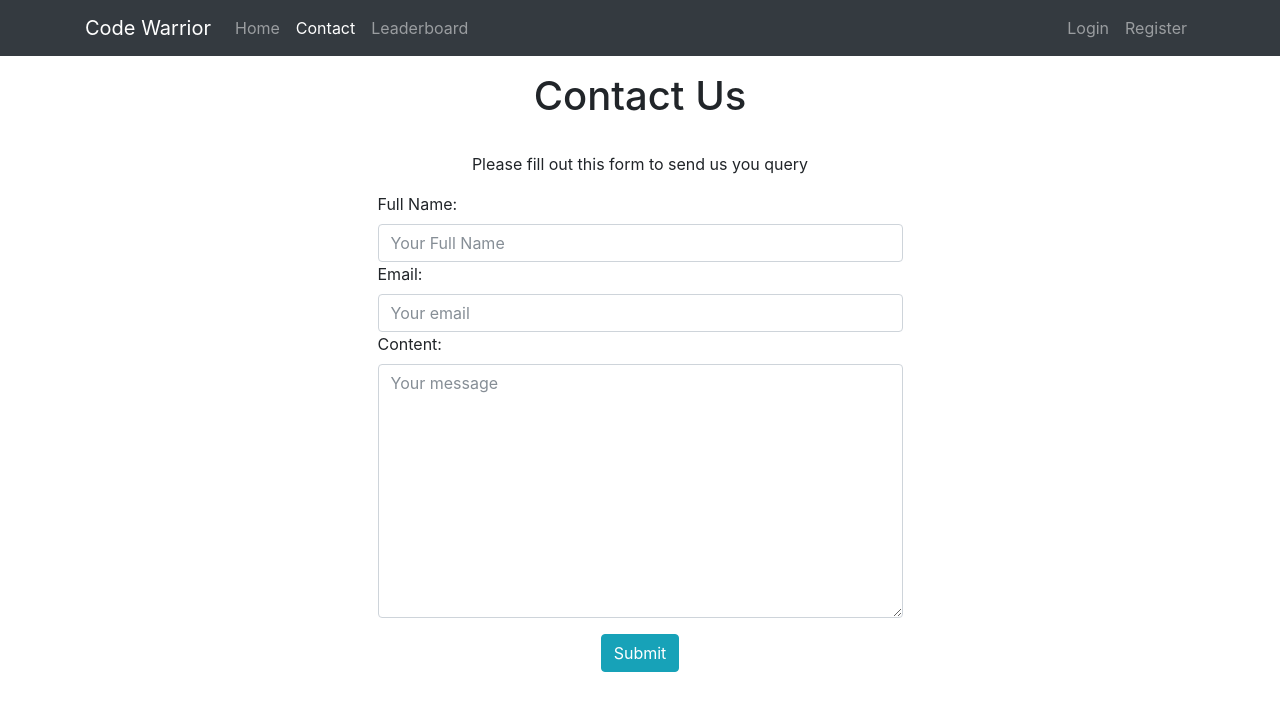
After one commit to shan18/Online-Judge, a Django app: page /contact/ in a window 1280 px wide. The commit adds this page. Shown: the top 711 px of the page. Run offline with Django 3.2, Linux system fonts and the light colour scheme; parts of the project's set-up code (start-up, migrations or seed data) failed here and were passed over; some libraries are stand-ins or nearby versions.

Commit message:
Add contact functionality

```diff
--- /dev/null
+++ b/judge/forms.py
@@ -0,0 +1,13 @@
+from django import forms
+
+
+class ContactForm(forms.Form):
+    fullname = forms.CharField(label='Full Name', widget=forms.TextInput(
+        attrs={'class': 'form-control', 'placeholder': 'Your Full Name'}
+    ))
+    email = forms.EmailField(widget=forms.EmailInput(
+        attrs={"class": "form-control", "placeholder": "Your email"}
+    ))
+    content = forms.CharField(widget=forms.Textarea(
+        attrs={"class": "form-control", "placeholder": "Your message"}
+    ))
--- a/judge/urls.py
+++ b/judge/urls.py
@@ -5,7 +5,7 @@ from django.contrib.auth.views import LogoutView
 from django.conf.urls.static import static
 from django.views.generic import RedirectView
 
-from .views import home
+from .views import home, contact_page
 from accounts.views import RegisterView, leaderboard_view, ProfileView, LoginView
 
 
@@ -14,6 +14,7 @@ urlpatterns = [
     url(r'^login/$', LoginView.as_view(), name='login'),
     url(r'^register/$', RegisterView.as_view(), name='register'),
     url(r'^logout/$', LogoutView.as_view(), name='logout'),
+    url(r'^contact/$', contact_page, name='contact'),
     url(r'^leaderboard/$', leaderboard_view, name='leaderboard'),
     url(r'^profile/(?P<username>[a-z]+)/$', ProfileView.as_view(), name='profile'),
     url(r'^account/', include('accounts.urls', namespace='account')),
--- a/judge/views.py
+++ b/judge/views.py
@@ -1,6 +1,44 @@
 from django.shortcuts import render
 from django.conf import settings
+from django.core.mail import send_mail
+from django.template.loader import get_template
+
+from .forms import ContactForm
 
 
 def home(request):
     return render(request, 'home.html', {})
+
+
+def contact_page(request):
+    contact_form = ContactForm(request.POST or None)
+    context = {
+        'title': 'Contact Us',
+        'content': 'Please fill out this form to send us you query',
+        'form': contact_form
+    }
+
+    if contact_form.is_valid():
+        data = contact_form.cleaned_data
+
+        subject = 'Code Warrior - Message from ' + data.get('email')
+        txt_ = get_template('contact/message.txt').render(data)
+        html_ = get_template('contact/message.html').render(data)
+        from_email = 'Code Warrior <' + data.get('email') + '>'
+        recipient_list = [x[1] for x in settings.MANAGERS]
+        send_mail(
+            subject,
+            txt_,
+            from_email,
+            recipient_list,
+            html_message=html_,
+            fail_silently=False
+        )
+
+    # if contact_form.errors:
+    #     errors = contact_form.errors.as_json()
+    #     if request.is_ajax():
+    #         # Since data is already in json, we use HttpResponse
+    #         return HttpResponse(errors, status=400, content_type='application/json')
+
+    return render(request, 'contact/contact.html', context)
--- a/templates/base/navbar.html
+++ b/templates/base/navbar.html
@@ -4,6 +4,7 @@
 {% url 'logout' as logout_url %}
 {% url 'profile' request.user.username as profile_url %}
 {% url 'leaderboard' as leaderboard_url %}
+{% url 'contact' as contact_url %}
 
 <nav class="navbar navbar-expand-lg navbar-dark bg-dark">
 	<div class="container">
@@ -22,7 +23,7 @@
 					<a class="nav-link" href="{{ home_url }}">Home <span class="sr-only">(current)</span></a>
 				</li>
 				<li class="nav-item {% if request.path == contact_url %}active{% endif %}">
-					<a class="nav-link" href="#">Contact</a>
+					<a class="nav-link" href="{{ contact_url }}">Contact</a>
 				</li>
 				<li class="nav-item {% if request.path == leaderboard_url %}active{% endif %}">
 					<a class="nav-link" href="{{ leaderboard_url }}">Leaderboard</a>
--- /dev/null
+++ b/templates/contact/contact.html
@@ -0,0 +1,24 @@
+{% extends 'base.html' %}
+
+{% block head %}
+<title>Contact Us</title>
+{% endblock %}
+
+{% block content %}
+<div class="text-center my-3">
+    <h1>{{ title }}</h1>
+</div>
+<div class="row">
+    <div class="col">
+        <div class="col-md-6 col-12 mx-auto my-3">
+            <p class="text-center">{{ content }}</p>
+            <form method="POST" action="{% url 'contact' %}"> {% csrf_token %}
+                {{ form }}
+                <div class="text-center my-3">
+                    <button type="submit" class="btn btn-info">Submit</button>
+                </div>
+            </form>
+        </div>
+    </div>
+</div>
+{% endblock %}
--- /dev/null
+++ b/templates/contact/message.html
@@ -0,0 +1,5 @@
+<p>You have a message from Kart user - <strong>{{ full_name }}</strong> &lt;{{ email }}&gt;</p>
+<br/>
+<p>Message:</p><br/>
+<p>{{ content }}</p><br/>
+<p>Thank You</p>
```
Also changed, not shown: templates/contact/message.txt (added, +9 -0 lines).
